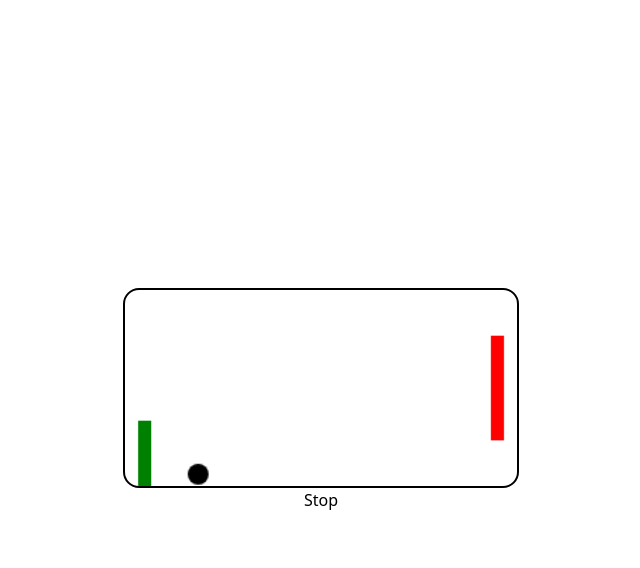
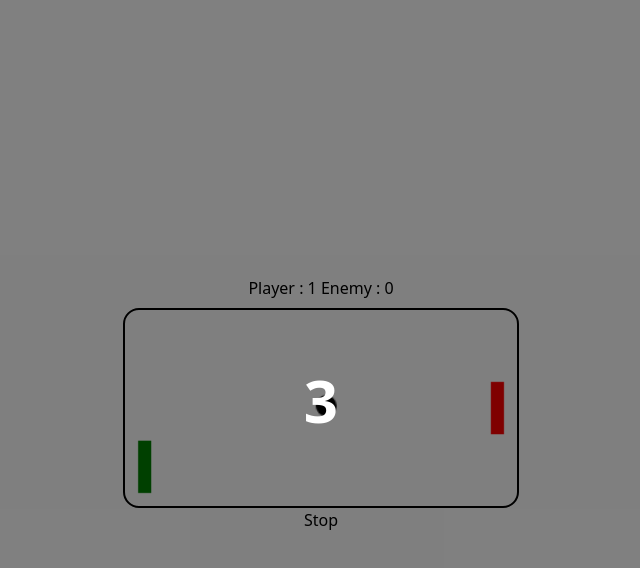
Before and after one commit to kami123kaze/Weekend-React-Projects, a React (Vite) app in the folder React-Ping-Pong/: page / in a window 1280 px wide. Both pictures are taken after a click on the button "Start". Shown: the top 568 px of the page, without its empty margins (319-959 px from the left). Built offline with nearby package versions, Linux system fonts and the light colour scheme.

Commit message:
feat :- added countdown after every point fix  :- janky stop and start buttons are now consistant in functioning BugSpot :- top and lower paddle corners cause un preditible changes

```diff
--- a/React-Ping-Pong/src/App.jsx
+++ b/React-Ping-Pong/src/App.jsx
@@ -1,14 +1,48 @@
-/* eslint-disable no-unused-vars */
-import React, { useEffect, useRef, useState } from 'react'
+import React, { useEffect, useState } from 'react'
 import Canvas from './components/Canvas'
 function App() {
   const [start,setStart] = useState(false)
+  const [score,setScore] = useState({Player:0,Enemy:0})
+  const [countdown,setCountdown] = useState(null)
 
+  //countdown tracker
+    useEffect(() => {
+
+    if (countdown === null) return;
+    if (countdown === 0) {
+      setCountdown(null);
+      return;
+    }
+
+    const id = setTimeout(() => setCountdown(c => c - 1), 1000);
+    return () => clearTimeout(id);
+  }, [countdown]);
+
+  // mouse movement tracker
+    useEffect(() => {
+      function onButtonDown(e) {
+        if (e.key === "p" || e.key === " ") {
+          setStart(prev => !prev);
+        }
+      }
+      window.addEventListener("keydown", onButtonDown);
+      return () => {
+        window.removeEventListener("keydown", onButtonDown);
+      };
+    }, []);
 
   return (
     <div className='min-h-screen min-w-screen flex items-center justify-center flex-col'>
+
+      <div className='p-2'>Player : {score.Player}  Enemy : {score.Enemy}</div>
      <div>
-        <Canvas start={start} setReset/>
+
+        <Canvas start={start} setScore={setScore} setCountdown={setCountdown} countdown={countdown}/>
+         {countdown !== null && (
+          <div className="absolute inset-0 flex items-center justify-center text-6xl font-bold text-white bg-black/50">
+            {countdown}
+          </div>
+  )}
      </div>
      <div>
         <button onClick={()=>{setStart(prev=>!prev)}}>{start ? "Stop" : "Start"}</button>
--- a/React-Ping-Pong/src/components/Canvas.jsx
+++ b/React-Ping-Pong/src/components/Canvas.jsx
@@ -4,7 +4,8 @@ import { getPaddles } from './Paddles';
 
 import startGame from '../gameLogic/startGame';
 
-function Canvas({start}) {
+function Canvas({start,setScore,setCountdown,countdown}) {
+
   const canvasRef = useRef(null);
   const ctxRef = useRef(null);
   const paddleRef = useRef(getPaddles());
@@ -13,7 +14,7 @@ function Canvas({start}) {
 
 
 
-
+  //initial render
     useEffect(() => {
       const canvas = canvasRef.current;
       ctxRef.current = canvas.getContext("2d");
@@ -21,10 +22,10 @@ function Canvas({start}) {
       RenderAll(ctxRef.current, canvas, paddleRef, ballRef);
     }, []);
 
-    useEffect(()=>{
+
+useEffect(() => {
   if (!start) {
-
-        if (stopRef.current  !== null) {
+    if (stopRef.current) {
       cancelAnimationFrame(stopRef.current);
       stopRef.current = null;
     }
@@ -32,8 +33,25 @@ function Canvas({start}) {
   }
 
   if (!ballRef.current) return;
-        startGame(ctxRef.current,canvasRef.current,paddleRef.current,ballRef.current,stopRef)
-    },[start])
+
+
+  if (stopRef.current) {
+    cancelAnimationFrame(stopRef.current);
+  }
+
+  const cleanup = startGame(
+    ctxRef.current,
+    canvasRef.current,
+    paddleRef.current,
+    ballRef.current,
+    stopRef,
+    setScore,
+    setCountdown,
+    countdown
+  );
+
+  return cleanup;
+}, [start, setScore, setCountdown, countdown]);
 
 
 
--- a/React-Ping-Pong/src/components/Paddles.js
+++ b/React-Ping-Pong/src/components/Paddles.js
@@ -1,4 +1,4 @@
 export const getPaddles = () => ({
-  Player:  { x: 10, y: 100, width: 10, height: 80, color: 'green' },
-  Enemy: { x: 580, y: 100, width: 10, height: 80, color: 'red' }
+  Player:  { x: 10, y: 100, width: 10, height: 40, color: 'green' },
+  Enemy: { x: 580, y: 100, width: 10, height: 40, color: 'red' }
 });
--- a/React-Ping-Pong/src/gameLogic/BallCreation.js
+++ b/React-Ping-Pong/src/gameLogic/BallCreation.js
@@ -7,8 +7,9 @@ export default function BallCreation(ctx,canvas){
     y: canvasHeight / 2,
     radius: 8,
     color: 'black',
-    dx: 2,
-    dy: 2,
+    dx: 4,
+    dy: 4,
+    scored: false,
 
   };
 
--- a/React-Ping-Pong/src/gameLogic/CollisionLogic.js
+++ b/React-Ping-Pong/src/gameLogic/CollisionLogic.js
@@ -1,4 +1,4 @@
-/* eslint-disable no-unused-vars */
+
 export default function CollosionLogic(paddles,ball){
   const { Player: left, Enemy: right } = paddles;
   const tolerance = 2;
@@ -35,6 +35,7 @@ export default function CollosionLogic(paddles,ball){
 ) {
     console.log("bottom hit");
     ball.dy = -ball.dy;
+    ball.dx = -ball.dx
 }
 
 
@@ -47,6 +48,7 @@ export default function CollosionLogic(paddles,ball){
     ) {
       console.log("top right hit");
       ball.dy = -ball.dy;
+      ball.dx = -ball.dx
       }
 
       //Edge case where balls hits the top of the left pad
@@ -58,17 +60,22 @@ export default function CollosionLogic(paddles,ball){
         ) {
           console.log("top hit");
           ball.dy = -ball.dy;
+          ball.dx = -ball.dx
        }
 
        //Edge case where balls hits the bottom of the left pad
-       if(
-        ball.x + ball.radius > left.x &&
-        ball.x - ball.radius < left.x + left.width &&
 
-       Math.abs(ball.y + ball.radius - (left.y + left.height)) <= tolerance
-       ){
-         console.log("bottom left hit");
+        if (
+          ball.x + ball.radius >= left.x &&
+          ball.x - ball.radius <= left.x + left.width &&
+
+          ball.y - ball.radius <= left.y + left.height + tolerance &&
+          ball.y - ball.radius >= left.y + left.height - tolerance
+        ) {
+          console.log("bottom left hit");
           ball.dy = -ball.dy;
-       }
+          ball.dx = -ball.dx;
+        }
+
 
 }
--- /dev/null
+++ b/React-Ping-Pong/src/gameLogic/ResetBallOnScore.js
@@ -0,0 +1,8 @@
+export default function resetBall(ball, canvas,) {
+
+  ball.x = canvas.width / 2;
+  ball.y = canvas.height / 2;
+  ball.dx = Math.random() > 0.5 ? 4 : -4;
+  ball.dy = (Math.random() - 0.5) * 4;
+
+}
--- /dev/null
+++ b/React-Ping-Pong/src/gameLogic/ScoringLogic.js
@@ -0,0 +1,22 @@
+import resetBall from "./ResetBallOnScore";
+
+export default function ScoreLogic(paddles,ball,canvas,setScore,setCountdown){
+
+    const { Player: left, Enemy:right} = paddles
+    const margin = 1;
+
+   if(ball.x + ball.radius + margin < left.x - margin) {
+     setScore(prev => ({ ...prev, Enemy: prev.Enemy + 1 }));
+     resetBall(ball,canvas)
+     setCountdown(3)
+     ball.scored = true;
+     console.log("score R")
+   }
+   if(ball.x - ball.radius - margin > right.x +margin  ){
+    setScore(prev=>({...prev,Player:prev.Player +1}))
+      resetBall(ball,canvas)
+      ball.scored = true;
+      setCountdown(3)
+           console.log("score L")
+   }
+}
--- a/React-Ping-Pong/src/gameLogic/startGame.js
+++ b/React-Ping-Pong/src/gameLogic/startGame.js
@@ -3,24 +3,30 @@ import CollosionLogic from "./CollisionLogic";
 import PaddleMovement from "./PaddleMovement";
 import RedrawBall from "./RedrawBall";
 import PadCreation from "./PadCreation";
+import ScoreLogic from "./ScoringLogic";
 
-export default function startGame(ctx,canvas,paddles,ball,stopRef){
+export default function startGame(ctx,canvas,paddles,ball,stopRef,setScore,setCountdown,countdown){
     const cleanup = PaddleMovement(canvas,paddles)
 
 
-    const gameLoop = ()=>{
-
-            ctx.clearRect(0, 0, canvas.width, canvas.height);
-
-            CollosionLogic(paddles,ball)
-            BallMovement(canvas,ball)
+    const gameLoop = () => {
 
 
-            PadCreation(ctx, canvas, paddles);
-            RedrawBall(ctx,ball)
+         if (countdown !== null) {
+            stopRef.current = requestAnimationFrame(gameLoop);
+            return;
+          }
 
-            stopRef.current = requestAnimationFrame(gameLoop);
-    }
+  ctx.clearRect(0, 0, canvas.width, canvas.height);
+  ScoreLogic(paddles, ball, canvas, setScore,setCountdown);
+  CollosionLogic(paddles, ball);
+  BallMovement(canvas, ball);
+  PadCreation(ctx, canvas, paddles);
+  RedrawBall(ctx, ball);
+
+  stopRef.current = requestAnimationFrame(gameLoop);
+};
+
     gameLoop()
     return cleanup
 }
```
Lines whose indentation alone changed are shown as unchanged.
